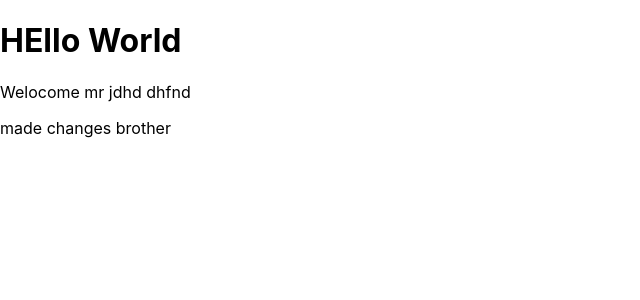
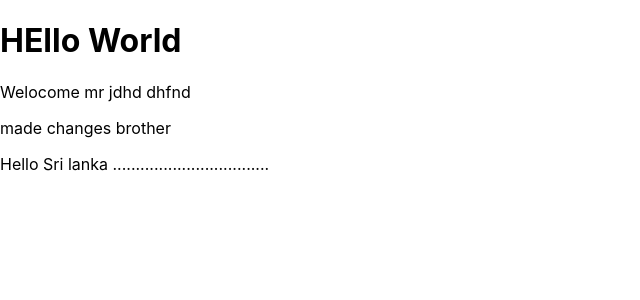
Before and after one commit to bilalazwar/craftsOfCeylon-deployed, a React (Create React App) app: page / in a window 1280 px wide. Shown: the top 300 px of the page, without its empty margins (0-640 px from the left). Built offline with nearby package versions, Linux system fonts and the light colour scheme.

Commit message:
added new <p> tag

```diff
--- a/src/App.js
+++ b/src/App.js
@@ -7,6 +7,7 @@ function App() {
     <h1>HEllo World</h1>
     <p>Welocome mr jdhd dhfnd</p>
     <p>made changes brother</p>
+    <p>Hello Sri lanka ..................................</p>
    </div>
   );
 }
```
